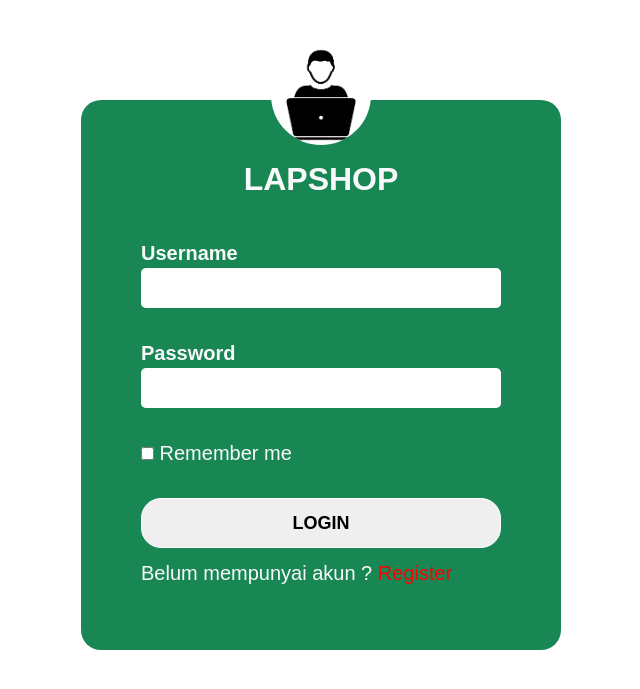
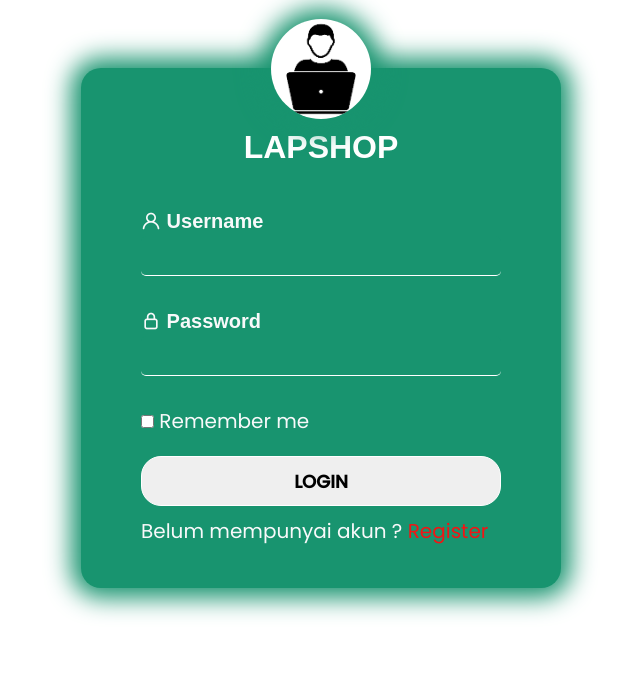
Before and after one commit to hasbihz24/Lapshop, a CodeIgniter 4 app: template app/Views/login.php in a window 1280 px wide. Shown: the top 689 px of the page, without its empty margins (319-959 px from the left). Run offline with PHP 8.4 and a stand-in for CodeIgniter, Linux system fonts and the light colour scheme; the template is opened without the code that fills it, so the values that code supplies are empty; some libraries are stand-ins or nearby versions.

Commit message:
Dahsboard

```diff
--- a/app/Config/Routes.php
+++ b/app/Config/Routes.php
@@ -33,6 +33,7 @@ $routes->setAutoRoute(true);
 $routes->get('/', 'Home::login');
 $routes->post('/register', 'Home::register');
 $routes->post('/aksiLogin', 'Home::aksiLogin');
+$routes->post('/dashboard', 'Home::dashboard');
 /*
  * --------------------------------------------------------------------
  * Additional Routing
--- a/app/Controllers/Landing.php
+++ b/app/Controllers/Landing.php
@@ -17,4 +17,8 @@ class Landing extends BaseController
         echo view('navbar');
         echo view('beliView');
     }
+    public function dashboard()
+    {
+        return view('dashboard');
+    }
 }
--- a/app/Views/beliView.php
+++ b/app/Views/beliView.php
@@ -23,7 +23,7 @@
     </div>
     <div class="maincontent">
         <div class="row">
-            <div class="col-sm-3" style="height: 300px;">
+            <div class="col-sm-3">
             </div>
             <div class="col border border-secondary rounded" style="height: fit-content;">
                 <form>
--- a/app/Views/login.php
+++ b/app/Views/login.php
@@ -5,14 +5,15 @@
   <meta charset="UTF-8" />
   <meta name="viewport" content="width=device-width, initial-scale=1.0" />
   <link href="https://cdn.jsdelivr.net/npm/bootstrap@5.3.0/dist/css/bootstrap.min.css" rel="stylesheet" integrity="sha384-9ndCyUaIbzAi2FUVXJi0CjmCapSmO7SnpJef0486qhLnuZ2cdeRhO02iuK6FUUVM" crossorigin="anonymous">
+  <link rel="stylesheet" href="https://unicons.iconscout.com/release/v4.0.8/css/line.css" />
   <link rel="stylesheet" href="\css\style.css" />
   <title>LAPSHOP</title>
 </head>
 
 <body class="">
-  <div class="container-new bg-success" style="height: 550px;">
-    <img class="img" src="\img\img.png">
-    <h2 class="text-light">LAPSHOP</h2>
+  <div class="container">
+    <img class="img" src="/img/img.png" />
+    <h2 class="text-light-title">LAPSHOP</h2>
     <?php if (!empty(session()->getFlashdata('error'))) : ?>
       <div class="alert alert-danger alert-dismissible fade show" role="alert">
         <?php echo session()->getFlashdata('error'); ?>
@@ -20,26 +21,27 @@
     <?php endif; ?>
     <form class="form text-light" action="/aksiLogin" method="post">
       <div class="form-login text-light">
+        <i class="uil uil-user"></i>
         <label for="username">Username</label><br />
         <input type="text" id="username" name="username" /><br />
       </div>
       <div class="form-login text-light">
+        <i class="uil uil-lock"></i>
         <label for="password">Password</label><br />
-        <input type="password" id="password" name="password" /><br />
+        <input type="password" id="password" name="password" />
+        <!-- <i class="uil uil-eye-slash"></i> -->
       </div>
-      <div class="remember">
-        <input type="checkbox"> Remember me
-      </div>
+      <div class="remember"><input type="checkbox" /> Remember me</div>
       <div class="button text-light">
         <button>LOGIN</button>
       </div>
-      <div class="reg" method="POST">
+      <div class="reg">
         Belum mempunyai akun ?
-        <a href="\Home\index">Register</a>
+        <a href="Login/login.html">Register</a>
       </div>
-
     </form>
   </div>
+
   <script src="https://cdn.jsdelivr.net/npm/@popperjs/core@2.9.2/dist/umd/popper.min.js" integrity="sha384-IQsoLXl5PILFhosVNubq5LC7Qb9DXgDA9i+tQ8Zj3iwWAwPtgFTxbJ8NT4GN1R8p" crossorigin="anonymous"></script>
   <script src="https://cdn.jsdelivr.net/npm/bootstrap@5.0.2/dist/js/bootstrap.min.js" integrity="sha384-cVKIPhGWiC2Al4u+LWgxfKTRIcfu0JTxR+EQDz/bgldoEyl4H0zUF0QKbrJ0EcQF" crossorigin="anonymous"></script>
 </body>
--- a/public/css/style.css
+++ b/public/css/style.css
@@ -1,29 +1,33 @@
+@import url('https://fonts.googleapis.com/css2?family=Poppins:wght@400;500&display=swap');
+
 body {
   padding: 0;
   margin: 0;
   font-size: 20px;
-    font-family: sans-serif;
+  font-family: 'Poppins', sans-serif;
 }
 
-  .img{
+.img {
   width: 100px;
   height: 100px;
-    background-color:  white;
+  background-color: white;
   box-sizing: border-box;
   border-radius: 50%;
   overflow: hidden;
   position: absolute;
-    top: calc(90px/2);
+  top: calc(38px / 2);
   left: calc(50% - 50px);
+  box-shadow: 0px 0px 25px 10px #18946f;
 }
 
-
-  .container-new {
+.container {
   width: 480px;
-    height: 640px;
+  height: 520px;
   padding: 20px;
-    margin: 100px auto;
+  margin: 68px auto;
   border-radius: 20px;
+  box-shadow: 0px 0px 25px 10px #18946f;
+  background: #18946f;
 }
 
 h2 {
@@ -36,45 +40,53 @@ body {
   margin: 40px 40px;
 }
 
-  .form-login{
+.form-login {
   font-weight: 700;
   font-family: sans-serif;
   padding-bottom: 30px;
 }
 
-  .form-login input[type="text"],
-  .form-login input[type="password"],
-  .form-alamat input[type="text"]{
+.form-login input[type='text'],
+.form-login input[type='password'] {
   border: none;
   border-bottom: 1px solid white;
-      background: white;
+  background: #18946f;
   outline: none;
   height: 40px;
   font-size: 16px;
   width: 100%;
   border-radius: 5px;
+  font-weight: 1000;
+  color: white;
 }
-
 
 button {
   width: 100%;
   height: 50px;
   font-size: 18px;
   font-weight: 900;
-    border: 1px solid  white;
+  border: 1px solid white;
   outline: none;
   cursor: pointer;
   border-radius: 20px;
-    margin-top: 30px;
+  margin-top: 20px;
 }
-
 
 .reg {
   padding-top: 10px;
 }
 
-.reg a{
+.reg a {
   text-decoration: none;
-  color: red;
+  color: rgb(243, 20, 20);
+  font-weight: 90;
+}
 
+.reg a:hover {
+  text-decoration: underline;
 }
+
+.text-light-title {
+  font-family: sans-serif;
+  color: white;
+}
```
Also changed, not shown: app/Views/dashboard.php (added, +68 -0 lines), app/Views/navbar.php (+3 -6 lines), public/css/dashboard.css (added, +8 -0 lines), public/css/style_user.css (+6 -1 lines). Lines whose indentation alone changed are shown as unchanged.
